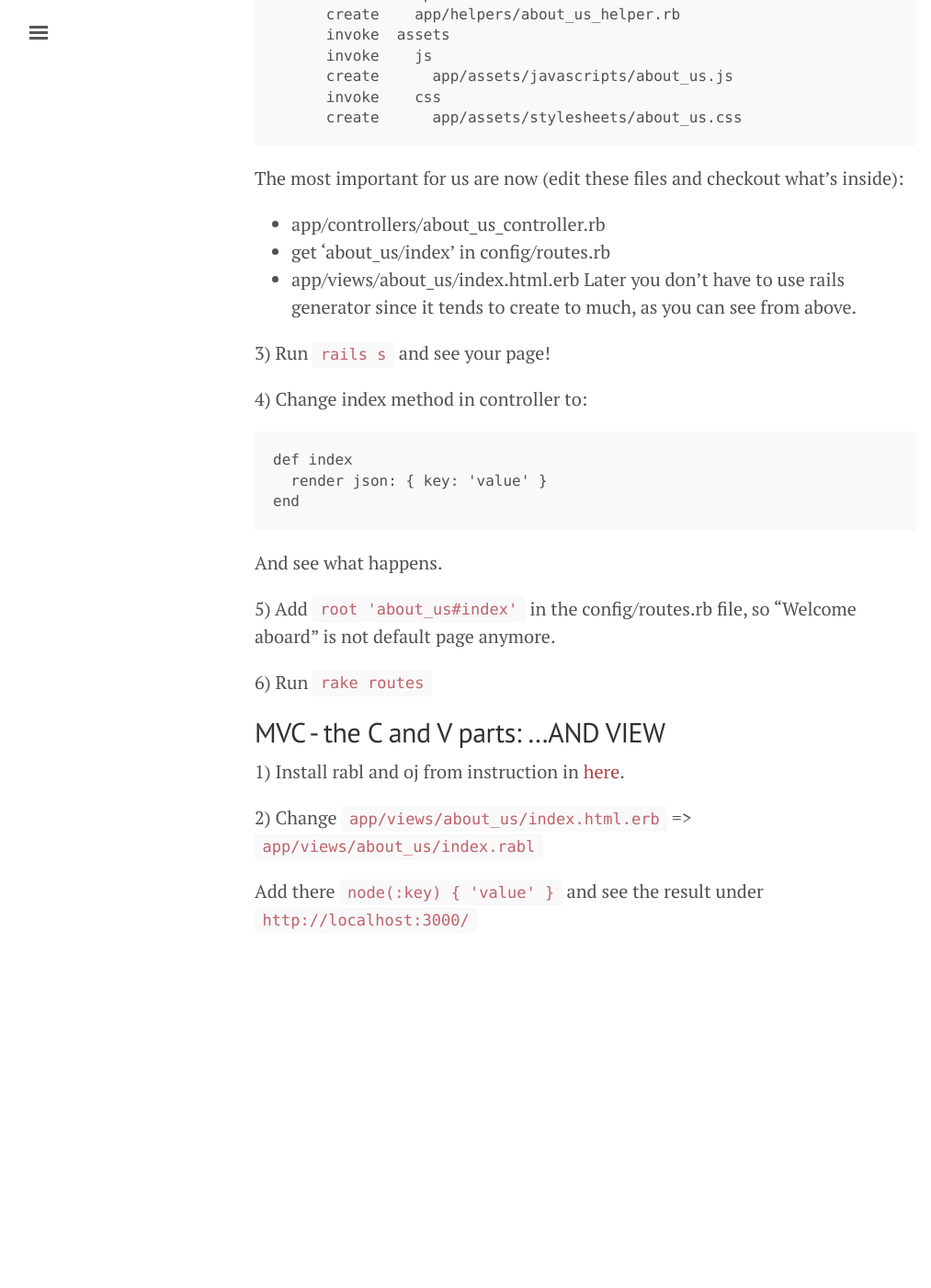
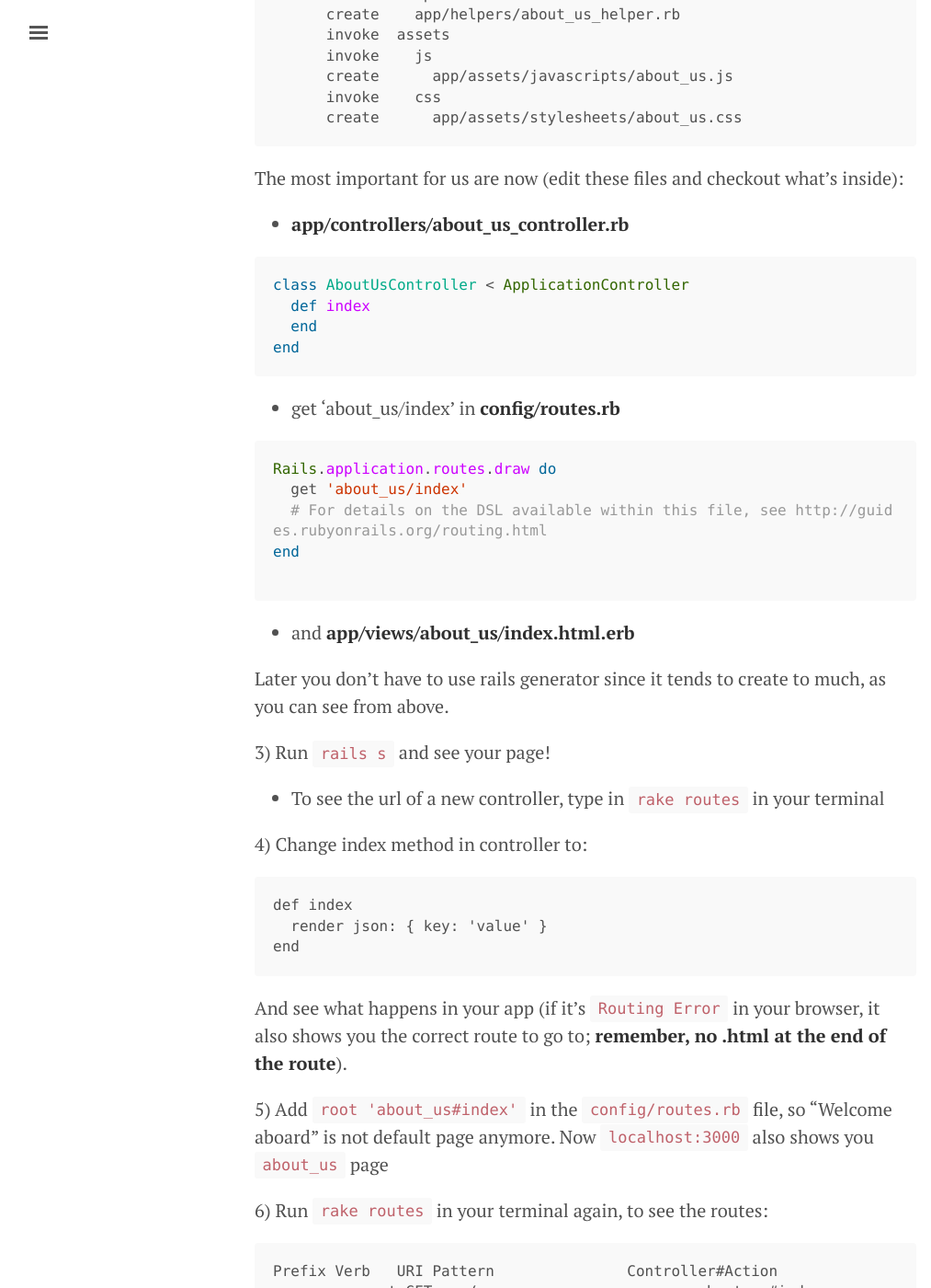
Before and after one commit to paziolka/koalapp, a Jekyll site: the page built from docs/first_endpoint.md, in a window 1280 px wide and 1400 px high, scrolled down 599 px. Shown: the whole window at 92% size, without its empty margins (3-1016 px from the left). Built offline with Jekyll 4.4.1, drawn with Linux system fonts in a browser that asks for light colours; before the commit the page ends 1693 px from its top, so only the background shows below that; some of the changed text lies outside the part shown.

Commit message:
Add more info to first 2 steps

````diff
--- a/docs/first_endpoint.md
+++ b/docs/first_endpoint.md
@@ -29,12 +29,32 @@ You'lle see something like:
 ```
 
 The most important for us are now (edit these files and checkout what's inside):
-* app/controllers/about_us_controller.rb
-* get 'about_us/index' in config/routes.rb
-* app/views/about_us/index.html.erb
+* **app/controllers/about_us_controller.rb**
+
+```ruby
+class AboutUsController < ApplicationController
+  def index
+  end
+end
+```
+
+* get 'about_us/index' in **config/routes.rb**
+
+```ruby
+Rails.application.routes.draw do
+  get 'about_us/index'
+  # For details on the DSL available within this file, see http://guides.rubyonrails.org/routing.html
+end
+
+```
+
+* and **app/views/about_us/index.html.erb**
+
 Later you don't have to use rails generator since it tends to create to much, as you can see from above.
 
 3) Run `rails s` and see your page!
+
+* To see the url of a new controller, type in `rake routes` in your terminal
 
 4) Change index method in controller to:
 
@@ -43,16 +63,31 @@ def index
   render json: { key: 'value' }
 end
 ```
-And see what happens.
 
-5) Add `root 'about_us#index'` in the config/routes.rb file, so "Welcome aboard" is not default page anymore.
+And see what happens in your app (if it's `Routing Error` in your browser, it also shows you the correct route to go to; **remember, no .html at the end of the route**).
 
-6) Run `rake routes`
+5) Add `root 'about_us#index'` in the `config/routes.rb` file, so "Welcome aboard" is not default page anymore.
+Now `localhost:3000` also shows you `about_us` page
+
+6) Run `rake routes` in your terminal again, to see the routes:
+
+```bash
+Prefix Verb   URI Pattern               Controller#Action
+          root GET    /                         about_us#index
+about_us_index GET    /about_us/index(.:format) about_us#index
+```
 
 ## MVC - the C and V parts: ...AND VIEW
 
-1) Install rabl and oj from instruction in [here](https://github.com/nesquena/rabl).
+1) Install rabl and oj from instruction in [gem documentation](https://github.com/nesquena/rabl#installation).
+
+OK, do not `gem install rabl`, cause the app won't see it. Add
+
+```ruby
+gem 'rabl'
+gem 'oj'
+```
+to your Gemfile and run `bundle install` and please do so, when server is not working (`ctrl+C`). Teh run your server again.
 
 2) Change `app/views/about_us/index.html.erb` => `app/views/about_us/index.rabl`
-
-Add there `node(:key) { 'value' }` and see the result under `http://localhost:3000/`
+Add there `node(:key) { 'value' }` and see the result under `http://localhost:3000/`.
````
Also changed, not shown: docs/_posts/2020-02-21-how_to_start.md (+2 -1 lines), docs/rails_installation.md (+5 -3 lines).
